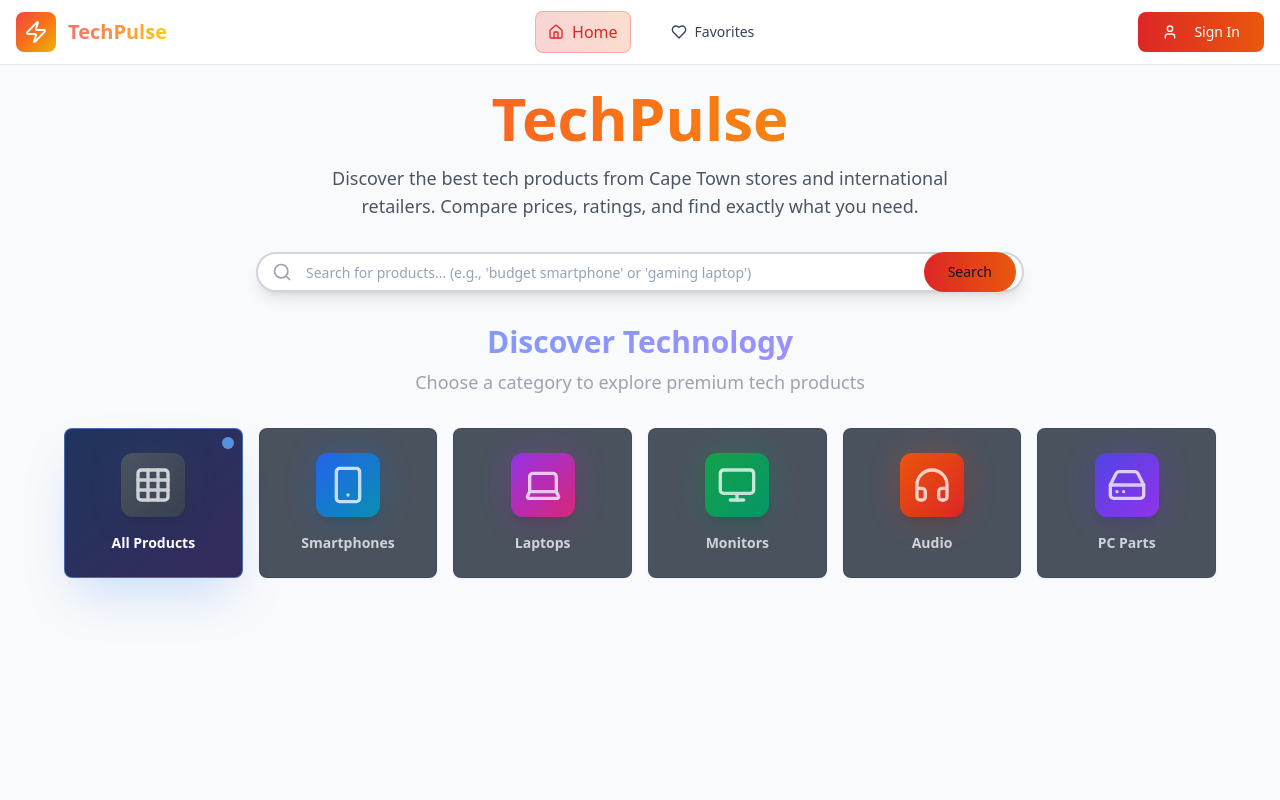
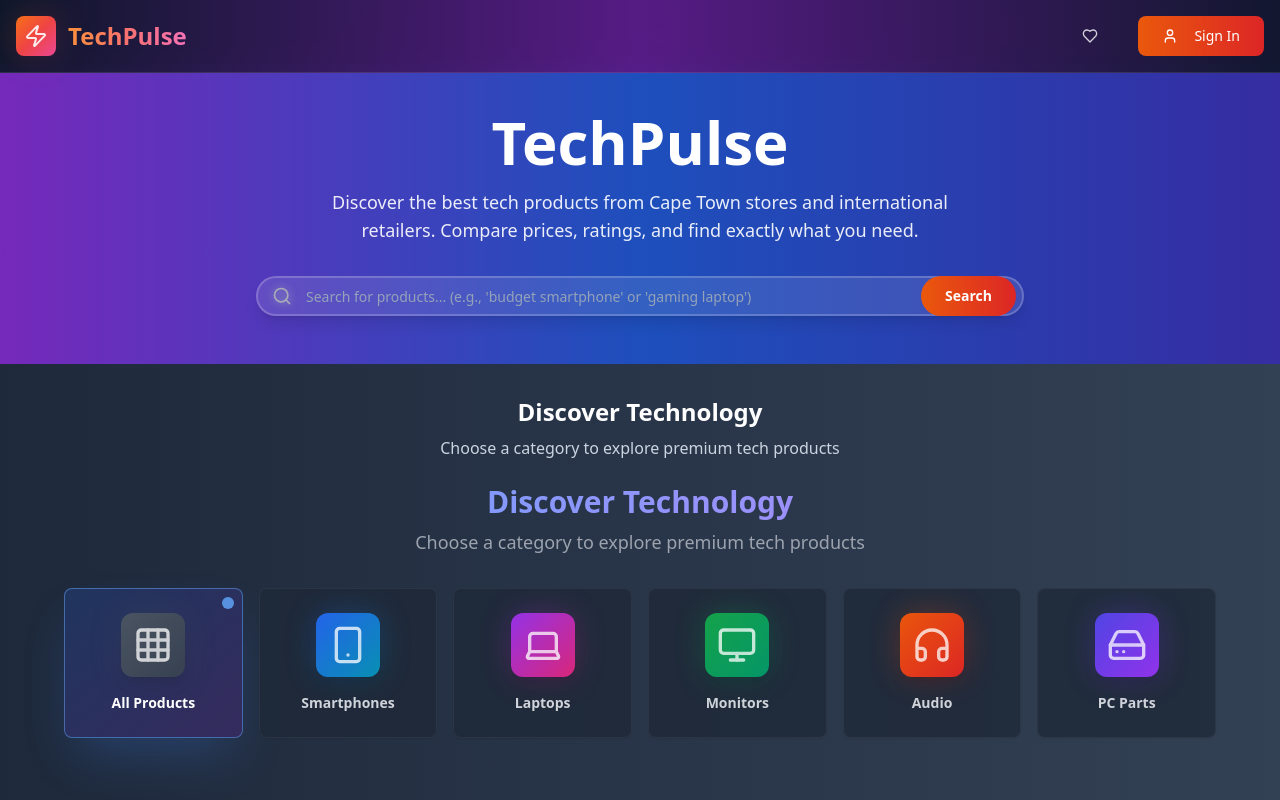
Before and after one commit to Synergy738/product-pulse-finder-2025-27a4c56a, a React (Vite) app: page / in a window 1280 px wide. Shown: the top 800 px of the page. Built offline with nearby package versions, Linux system fonts and the light colour scheme.

Commit message:
Fix: Product display and styling issues
- Resolved the issue where products were not displaying.
- Improved site styling with sectioning, color gradients (greys, blues, purples), and background adjustments for better visual clarity.
- Implemented manual search and filter sections.

```diff
--- a/src/components/SearchHeader.tsx
+++ b/src/components/SearchHeader.tsx
@@ -23,9 +23,7 @@ export const SearchHeader: React.FC<SearchHeaderProps> = ({
 }) => {
   const handleSubmit = (e: React.FormEvent) => {
     e.preventDefault();
-    if (searchQuery.trim()) {
-      onSearch(searchQuery.trim());
-    }
+    onSearch(searchQuery.trim());
   };
 
   const handleInputChange = (e: React.ChangeEvent<HTMLInputElement>) => {
@@ -37,16 +35,15 @@ export const SearchHeader: React.FC<SearchHeaderProps> = ({
   const handleClearSearch = () => {
     setSearchQuery('');
     setShowSuggestions(false);
-    // Reset to show all products or clear results
     onSearch('');
   };
 
   return (
-    <div className="text-center mb-8">
-      <h1 className="text-4xl md:text-6xl font-bold bg-gradient-to-r from-red-500 via-orange-500 to-yellow-500 bg-clip-text text-transparent mb-4 animate-fade-in">
+    <div className="text-center">
+      <h1 className="text-4xl md:text-6xl font-bold text-white mb-4 animate-fade-in">
         TechPulse
       </h1>
-      <p className="text-lg text-gray-600 mb-8 max-w-2xl mx-auto animate-fade-in" style={{ animationDelay: '200ms' }}>
+      <p className="text-lg text-white/90 mb-8 max-w-2xl mx-auto animate-fade-in" style={{ animationDelay: '200ms' }}>
         Discover the best tech products from Cape Town stores and international retailers.
         Compare prices, ratings, and find exactly what you need.
       </p>
@@ -61,21 +58,21 @@ export const SearchHeader: React.FC<SearchHeaderProps> = ({
               value={searchQuery}
               onChange={handleInputChange}
               onFocus={() => setShowSuggestions(searchQuery.length > 0)}
-              className="pl-12 pr-32 py-4 text-lg rounded-full border-2 border-gray-300 bg-white text-gray-900 placeholder-gray-500 focus:border-red-500 focus:bg-white transition-all duration-300 shadow-lg hover:shadow-xl"
+              className="pl-12 pr-32 py-4 text-lg rounded-full border-2 border-white/20 bg-white/10 backdrop-blur-sm text-white placeholder-white/70 focus:border-white/40 focus:bg-white/20 transition-all duration-300 shadow-lg hover:shadow-xl"
             />
             {searchQuery && (
               <Button
                 type="button"
                 variant="ghost"
                 onClick={handleClearSearch}
-                className="absolute right-24 p-2 text-gray-400 hover:text-gray-600"
+                className="absolute right-24 p-2 text-white/70 hover:text-white"
               >
                 <X className="h-4 w-4" />
               </Button>
             )}
             <Button
               type="submit"
-              className="absolute right-2 rounded-full px-6 py-2 bg-gradient-to-r from-red-600 to-orange-600 hover:from-red-700 hover:to-orange-700 transition-all duration-300 transform hover:scale-105"
+              className="absolute right-2 rounded-full px-6 py-2 bg-gradient-to-r from-orange-600 to-red-600 hover:from-orange-700 hover:to-red-700 transition-all duration-300 transform hover:scale-105 text-white font-semibold"
               disabled={loading}
             >
               {loading ? 'Searching...' : 'Search'}
--- a/src/components/layout/Header.tsx
+++ b/src/components/layout/Header.tsx
@@ -1,135 +1,86 @@
 
-import React, { useState } from 'react';
-import { Link, useLocation } from 'react-router-dom';
+import React from 'react';
 import { Button } from '@/components/ui/button';
-import {
-  DropdownMenu,
-  DropdownMenuContent,
-  DropdownMenuItem,
-  DropdownMenuSeparator,
-  DropdownMenuTrigger,
-} from '@/components/ui/dropdown-menu';
-import { Zap, Heart, User, LogOut, Settings, Home } from 'lucide-react';
+import { Heart, User, LogOut, Zap } from 'lucide-react';
 import { useAuth } from '@/hooks/useAuth';
 import { useFavorites } from '@/hooks/useFavorites';
+import { useNavigate } from 'react-router-dom';
 
-export const Header = () => {
-  const location = useLocation();
+export const Header: React.FC = () => {
   const { user, profile, signInWithGoogle, signOut } = useAuth();
   const { favorites } = useFavorites();
-  const [showAuthPrompt, setShowAuthPrompt] = useState(false);
+  const navigate = useNavigate();
 
   const handleFavoritesClick = () => {
     if (!user) {
-      setShowAuthPrompt(true);
       signInWithGoogle();
+    } else {
+      navigate('/favorites');
     }
   };
 
-  const isActive = (path: string) => location.pathname === path;
+  const handleHomeClick = () => {
+    navigate('/');
+  };
 
   return (
-    <>
-      <header className="fixed top-0 left-0 right-0 z-50 bg-white border-b border-gray-200">
-        <div className="container mx-auto px-4 h-16 flex items-center justify-between">
-          {/* Logo - Simplified like MTN */}
-          <Link to="/" className="flex items-center gap-3 group">
+    <header className="fixed top-0 left-0 right-0 z-50 bg-gradient-to-r from-slate-900/95 via-purple-900/95 to-slate-900/95 backdrop-blur-md border-b border-white/10">
+      <div className="container mx-auto px-4">
+        <div className="flex justify-between items-center py-4">
+          {/* Logo and Brand */}
+          <button
+            onClick={handleHomeClick}
+            className="flex items-center gap-3 hover:opacity-80 transition-opacity"
+          >
             <div className="relative">
-              <div className="w-10 h-10 bg-gradient-to-br from-red-500 via-orange-500 to-yellow-500 rounded-lg flex items-center justify-center transform group-hover:scale-110 transition-transform duration-300">
+              <div className="w-10 h-10 bg-gradient-to-br from-orange-500 via-red-500 to-pink-500 rounded-lg flex items-center justify-center">
                 <Zap className="h-6 w-6 text-white" />
               </div>
+              <div className="absolute inset-0 bg-gradient-to-br from-orange-500/20 via-red-500/20 to-pink-500/20 rounded-lg blur-lg"></div>
             </div>
             <div>
-              <h1 className="text-xl font-bold bg-gradient-to-r from-red-400 via-orange-400 to-yellow-400 bg-clip-text text-transparent">
+              <h1 className="text-2xl font-bold bg-gradient-to-r from-orange-400 via-red-400 to-pink-400 bg-clip-text text-transparent">
                 TechPulse
               </h1>
             </div>
-          </Link>
+          </button>
 
           {/* Navigation */}
-          <nav className="hidden md:flex items-center gap-6">
-            <Link
-              to="/"
-              className={`flex items-center gap-2 px-3 py-2 rounded-lg transition-all duration-300 ${
-                isActive('/')
-                  ? 'bg-gradient-to-r from-red-600/20 to-orange-600/20 text-red-600 border border-red-500/30'
-                  : 'text-gray-700 hover:text-red-600 hover:bg-gray-100'
-              }`}
+          <div className="flex items-center gap-6">
+            {/* Favorites */}
+            <Button
+              variant="ghost"
+              onClick={handleFavoritesClick}
+              className="relative text-white/80 hover:text-red-400 transition-all duration-300 group hover:bg-white/10"
             >
-              <Home className="h-4 w-4" />
-              Home
-            </Link>
-
-            {user ? (
-              <Link
-                to="/favorites"
-                className={`flex items-center gap-2 px-3 py-2 rounded-lg transition-all duration-300 relative ${
-                  isActive('/favorites')
-                    ? 'bg-gradient-to-r from-red-600/20 to-orange-600/20 text-red-600 border border-red-500/30'
-                    : 'text-gray-700 hover:text-red-600 hover:bg-gray-100'
-                }`}
-              >
-                <Heart className={`h-4 w-4 ${favorites.length > 0 ? 'fill-current text-red-400' : ''}`} />
-                Favorites
+              <Heart className={`h-5 w-5 ${favorites.length > 0 ? 'fill-current text-red-400' : ''} group-hover:scale-110 transition-transform`} />
               {favorites.length > 0 && (
                 <span className="absolute -top-2 -right-2 bg-red-500 text-white text-xs rounded-full h-5 w-5 flex items-center justify-center font-medium">
                   {favorites.length > 99 ? '99+' : favorites.length}
                 </span>
               )}
-              </Link>
-            ) : (
+            </Button>
+
+            {/* User Authentication */}
+            {user ? (
+              <div className="flex items-center gap-3">
+                <div className="text-right">
+                  <p className="text-sm font-medium text-white">{profile?.name || 'Tech Enthusiast'}</p>
+                  <p className="text-xs text-white/60">Premium User</p>
+                </div>
                 <Button
                   variant="ghost"
-                onClick={handleFavoritesClick}
-                className="flex items-center gap-2 text-gray-700 hover:text-red-600 hover:bg-gray-100"
+                  size="icon"
+                  onClick={signOut}
+                  className="text-white/80 hover:text-red-400 transition-colors hover:bg-white/10"
                 >
-                <Heart className="h-4 w-4" />
-                Favorites
+                  <LogOut className="h-5 w-5" />
                 </Button>
-            )}
-          </nav>
-
-          {/* User Menu */}
-          <div className="flex items-center gap-4">
-            {user ? (
-              <DropdownMenu>
-                <DropdownMenuTrigger asChild>
-                  <Button variant="ghost" className="flex items-center gap-3 px-3 py-2">
-                    {profile?.avatar_url ? (
-                      <img
-                        src={profile.avatar_url}
-                        alt={profile.name || profile.email}
-                        className="w-8 h-8 rounded-full border-2 border-gray-300"
-                      />
-                    ) : (
-                      <div className="w-8 h-8 bg-gradient-to-br from-red-500 to-orange-500 rounded-full flex items-center justify-center">
-                        <User className="h-4 w-4 text-white" />
               </div>
-                    )}
-                    <div className="text-left hidden sm:block">
-                      <p className="text-sm font-medium text-gray-900">{profile?.name || 'User'}</p>
-                      <p className="text-xs text-gray-500">Premium Member</p>
-                    </div>
-                  </Button>
-                </DropdownMenuTrigger>
-                <DropdownMenuContent align="end" className="w-56 bg-white border-gray-200">
-                  <DropdownMenuItem asChild>
-                    <Link to="/profile" className="flex items-center gap-2">
-                      <Settings className="h-4 w-4" />
-                      Profile & Settings
-                    </Link>
-                  </DropdownMenuItem>
-                  <DropdownMenuSeparator className="bg-gray-200" />
-                  <DropdownMenuItem onClick={signOut} className="flex items-center gap-2 text-red-600">
-                    <LogOut className="h-4 w-4" />
-                    Sign Out
-                  </DropdownMenuItem>
-                </DropdownMenuContent>
-              </DropdownMenu>
             ) : (
               <Button
                 onClick={signInWithGoogle}
-                className="bg-gradient-to-r from-red-600 to-orange-600 hover:from-red-700 hover:to-orange-700 text-white font-medium px-6 py-2 rounded-lg transition-all duration-300 transform hover:scale-105"
+                className="bg-gradient-to-r from-orange-600 to-red-600 hover:from-orange-700 hover:to-red-700 text-white font-medium px-6 py-2 rounded-lg transition-all duration-300 transform hover:scale-105"
               >
                 <User className="h-4 w-4 mr-2" />
                 Sign In
@@ -137,58 +88,7 @@ export const Header = () => {
             )}
           </div>
         </div>
+      </div>
     </header>
-
-      {/* Mobile Navigation */}
-      <nav className="md:hidden fixed bottom-0 left-0 right-0 z-50 bg-white border-t border-gray-200">
-        <div className="flex items-center justify-around py-2">
-          <Link
-            to="/"
-            className={`flex flex-col items-center gap-1 px-3 py-2 rounded-lg transition-all duration-300 ${
-              isActive('/') ? 'text-red-600' : 'text-gray-500'
-            }`}
-          >
-            <Home className="h-5 w-5" />
-            <span className="text-xs">Home</span>
-          </Link>
-
-          {user ? (
-            <Link
-              to="/favorites"
-              className={`flex flex-col items-center gap-1 px-3 py-2 rounded-lg transition-all duration-300 relative ${
-                isActive('/favorites') ? 'text-red-600' : 'text-gray-500'
-              }`}
-            >
-              <Heart className={`h-5 w-5 ${favorites.length > 0 ? 'fill-current text-red-400' : ''}`} />
-              <span className="text-xs">Favorites</span>
-              {favorites.length > 0 && (
-                <span className="absolute -top-1 -right-1 bg-red-500 text-white text-xs rounded-full h-4 w-4 flex items-center justify-center font-medium">
-                  {favorites.length > 9 ? '9+' : favorites.length}
-                </span>
-              )}
-            </Link>
-          ) : (
-            <Button
-              variant="ghost"
-              onClick={handleFavoritesClick}
-              className="flex flex-col items-center gap-1 px-3 py-2 text-gray-500"
-            >
-              <Heart className="h-5 w-5" />
-              <span className="text-xs">Favorites</span>
-            </Button>
-          )}
-
-          <Link
-            to="/profile"
-            className={`flex flex-col items-center gap-1 px-3 py-2 rounded-lg transition-all duration-300 ${
-              isActive('/profile') ? 'text-red-600' : 'text-gray-500'
-            }`}
-          >
-            <User className="h-5 w-5" />
-            <span className="text-xs">Profile</span>
-          </Link>
-        </div>
-      </nav>
-    </>
   );
 };
--- a/src/components/layout/Layout.tsx
+++ b/src/components/layout/Layout.tsx
@@ -9,7 +9,7 @@ interface LayoutProps {
 
 export const Layout = ({ children }: LayoutProps) => {
   return (
-    <div className="min-h-screen bg-gray-50 text-gray-900">
+    <div className="min-h-screen bg-gradient-to-br from-slate-900 via-purple-900 to-slate-800 text-white">
       <Header />
       <main className="pt-16 min-h-screen">
         {children}
--- a/src/index.css
+++ b/src/index.css
@@ -82,17 +82,17 @@
   }
 
   body {
-    @apply bg-background text-foreground;
+    @apply bg-gradient-to-br from-slate-900 via-purple-900 to-slate-800 text-white;
   }
 }
 
 /* Premium animations and effects */
 @keyframes glow {
   0%, 100% {
-    box-shadow: 0 0 20px rgba(59, 130, 246, 0.3);
+    box-shadow: 0 0 20px rgba(139, 92, 246, 0.3);
   }
   50% {
-    box-shadow: 0 0 30px rgba(59, 130, 246, 0.5);
+    box-shadow: 0 0 30px rgba(139, 92, 246, 0.5);
   }
 }
 
@@ -127,6 +127,17 @@
   }
 }
 
+@keyframes fade-in {
+  0% {
+    opacity: 0;
+    transform: translateY(10px);
+  }
+  100% {
+    opacity: 1;
+    transform: translateY(0);
+  }
+}
+
 .line-clamp-2 {
   display: -webkit-box;
   -webkit-line-clamp: 2;
@@ -150,6 +161,10 @@
   animation: slide-up 0.5s ease-out;
 }
 
+.animate-fade-in {
+  animation: fade-in 0.6s ease-out forwards;
+}
+
 /* Smooth scrolling */
 html {
   scroll-behavior: smooth;
@@ -157,7 +172,7 @@ html {
 
 /* Premium glass effect */
 .glass-effect {
-  background: rgba(31, 41, 55, 0.8);
+  background: rgba(30, 41, 59, 0.8);
   backdrop-filter: blur(16px);
   border: 1px solid rgba(255, 255, 255, 0.1);
 }
@@ -169,12 +184,12 @@ html {
 
 .hover-lift:hover {
   transform: translateY(-4px);
-  box-shadow: 0 20px 40px rgba(0, 0, 0, 0.3);
+  box-shadow: 0 20px 40px rgba(139, 92, 246, 0.3);
 }
 
 /* Text gradients */
 .text-gradient {
-  background: linear-gradient(135deg, #3b82f6, #8b5cf6);
+  background: linear-gradient(135deg, #8b5cf6, #3b82f6);
   -webkit-background-clip: text;
   -webkit-text-fill-color: transparent;
   background-clip: text;
--- a/src/pages/HomePage.tsx
+++ b/src/pages/HomePage.tsx
@@ -99,22 +99,15 @@ const HomePage = () => {
     setLoading(true);
     setSearchQuery(query);
     setShowSuggestions(false);
+
+    // If query is empty, still show products section but with all products
     setShowProductsSection(true);
-
-    // Clear the search query when performing an empty search
-    if (query === '') {
-      setProducts([]);
-      setFilteredProducts([]);
-      setShowProductsSection(false);
-      setLoading(false);
-      return;
-    }
 
     try {
       const results = searchProducts(query, filters);
       setProducts(results);
 
-      if (results.length === 0) {
+      if (results.length === 0 && query.trim()) {
         toast({
           title: "No products found",
           description: "Try adjusting your search terms or filters",
@@ -135,13 +128,8 @@ const HomePage = () => {
   const handleCategorySelect = (category: string) => {
     setSelectedCategory(category);
     setShowProductsSection(true);
-    // Don't override search query when selecting category
-    if (category) {
-      const categoryQuery = category.toLowerCase();
-      handleSearch(categoryQuery);
-    } else {
-      handleSearch(searchQuery);
-    }
+    // Perform search with the selected category
+    handleSearch(category.toLowerCase());
   };
 
   const handleFilterChange = (newFilters: typeof filters) => {
@@ -188,7 +176,11 @@ const HomePage = () => {
   };
 
   return (
-    <div className="container mx-auto px-4 py-6">
+    <div className="min-h-screen bg-gradient-to-br from-slate-900 via-purple-900 to-slate-900">
+      {/* Hero/Search Section */}
+      <section className="bg-gradient-to-r from-purple-600 via-blue-600 to-indigo-700 relative overflow-hidden">
+        <div className="absolute inset-0 bg-black/20"></div>
+        <div className="relative container mx-auto px-4 py-12">
           <SearchHeader
             onSearch={handleSearch}
             searchQuery={searchQuery}
@@ -204,15 +196,30 @@ const HomePage = () => {
               searchQuery={searchQuery}
             />
           )}
+        </div>
+      </section>
 
+      {/* Category Filter Section */}
+      <section className="bg-gradient-to-r from-slate-800 to-slate-700 border-b border-slate-600">
+        <div className="container mx-auto px-4 py-8">
+          <div className="text-center mb-6">
+            <h2 className="text-2xl font-bold text-white mb-2">Discover Technology</h2>
+            <p className="text-slate-300">Choose a category to explore premium tech products</p>
+          </div>
           <CategorySelector
             selectedCategory={selectedCategory}
             onCategorySelect={handleCategorySelect}
           />
+        </div>
+      </section>
 
+      {/* Products Section */}
       {showProductsSection && (
-        <div className="flex flex-col lg:flex-row gap-6 mt-6 animate-fade-in">
+        <section className="bg-gradient-to-br from-slate-900 to-purple-900 min-h-screen">
+          <div className="container mx-auto px-4 py-8">
+            <div className="flex flex-col lg:flex-row gap-6 animate-fade-in">
               <div className="lg:w-1/4">
+                <div className="bg-gradient-to-br from-slate-800 to-slate-700 rounded-lg border border-slate-600 shadow-xl">
                   <FilterSidebar
                     filters={filters}
                     onFilterChange={handleFilterChange}
@@ -220,6 +227,7 @@ const HomePage = () => {
                     setSortBy={setSortBy}
                     productCount={filteredProducts.length}
                   />
+                </div>
               </div>
 
               <div className="lg:w-3/4">
@@ -237,6 +245,8 @@ const HomePage = () => {
                 />
               </div>
             </div>
+          </div>
+        </section>
       )}
     </div>
   );
```
Lines whose indentation alone changed are shown as unchanged.
